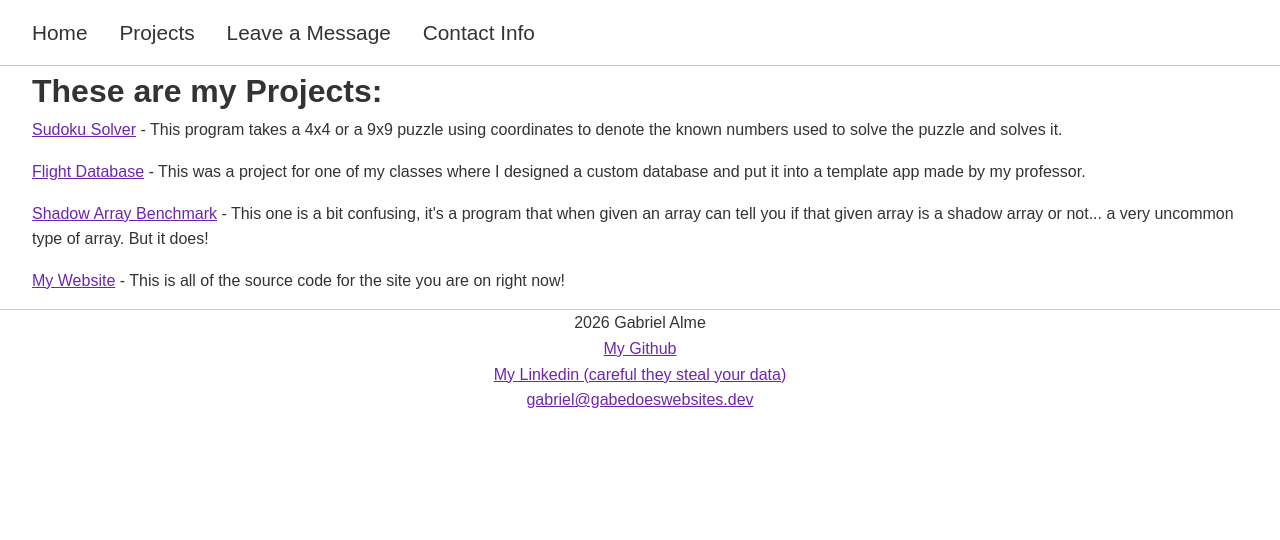
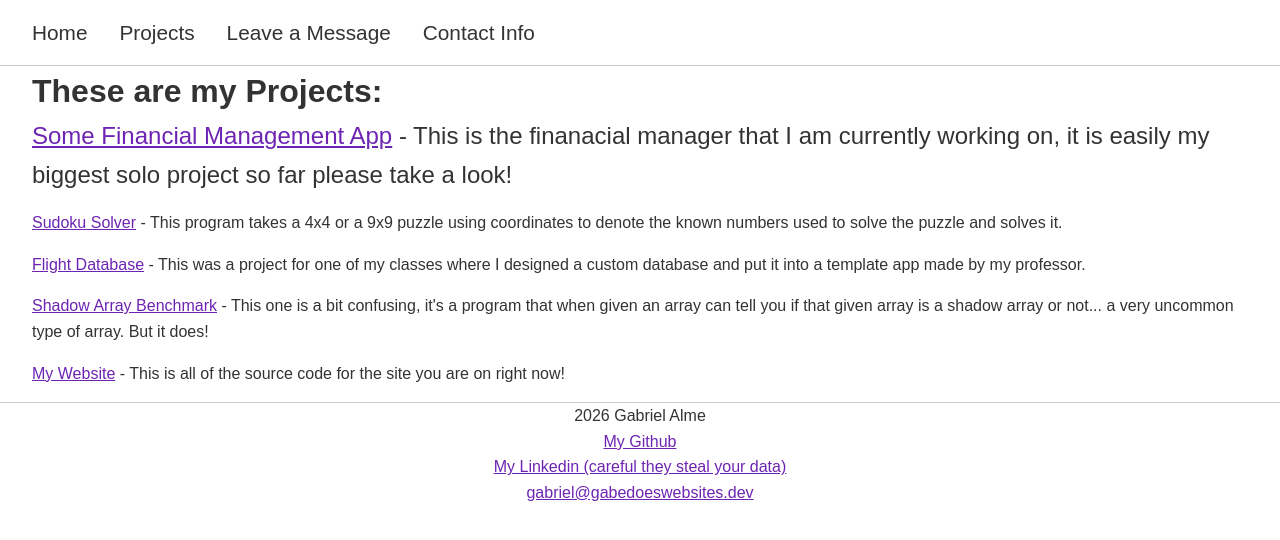
Before and after one commit to GabrielAlme/MyWebsite, a React (Vite) app: page /Projects in a window 1280 px wide. Shown: the top 540 px of the page. Built offline with nearby package versions, Linux system fonts and the light colour scheme.

Commit message:
made siome changes to my blogish section and added a link to my financial manager

```diff
--- a/src/components/Home.jsx
+++ b/src/components/Home.jsx
@@ -1,6 +1,7 @@
 import './Home.css'
 import photo from '../assets/me.jpeg'
 import { GitHubCalendar } from 'react-github-calendar'
+import { Link } from 'react-router-dom'
 
 function Home() {
     return (
@@ -27,8 +28,8 @@ function Home() {
             <div className="whatever-i-want">
                 <h1>This is the section where I can put whatever I want and talk about whatever I want. Awesome right? I know.</h1>
                 <p>
-                    Right now I am working on a financial manager that will be powered by React, Node.js, and Plaid API. If you
-                    want a look at this project it will be listed on my projects page or on my github under my repositories.
+                    Hey its been a while if anyone actually reads this but I'm back working on my financial manager and if all goes to plan it should be done within next month!
+                    You can find the github page <a href="https://github.com/GabrielAlme/SomeFinancialManagementApp" target="_blank">here</a> if you're interested.
                 </p>
             </div>
         </div>
--- a/src/components/Projects.css
+++ b/src/components/Projects.css
@@ -1,3 +1,7 @@
+.highlight {
+    font-size: 1.5rem !important;
+}
+
 .projects {
     text-align: left;
     padding-left: 2rem;
--- a/src/components/Projects.jsx
+++ b/src/components/Projects.jsx
@@ -6,6 +6,12 @@ function Projects() {
             <h1>These are my Projects:</h1>
             <div >
                 <ul className="projects-list">
+                    <li><p className="highlight">
+                        <a href="https://github.com/GabrielAlme/SomeFinancialManagementApp" target="_blank">
+                        Some Financial Management App</a>
+                        &nbsp;- This is the finanacial manager that I am currently working on, it is easily my biggest solo project so far please take a look!</p>
+                    </li>
+
                     <li><p>
                         <a href="https://github.com/GabrielAlme/SudokuSolver" target="_blank">
                         Sudoku Solver</a>
@@ -34,7 +40,6 @@ function Projects() {
                         &nbsp;- This is all of the source code for the site you are on right now!
                         </p>
                     </li>
-
                 </ul>
             </div>
         </div>
```
